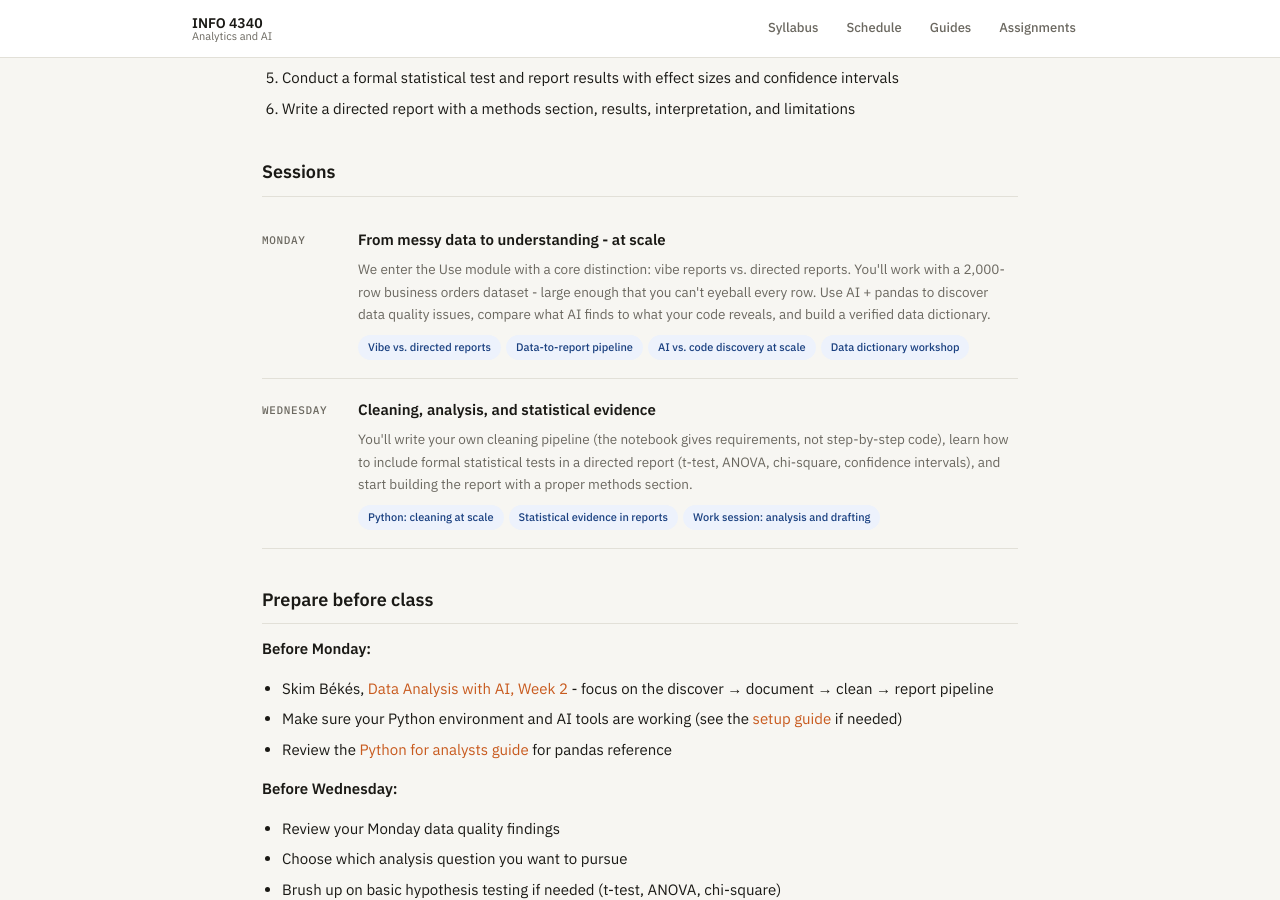
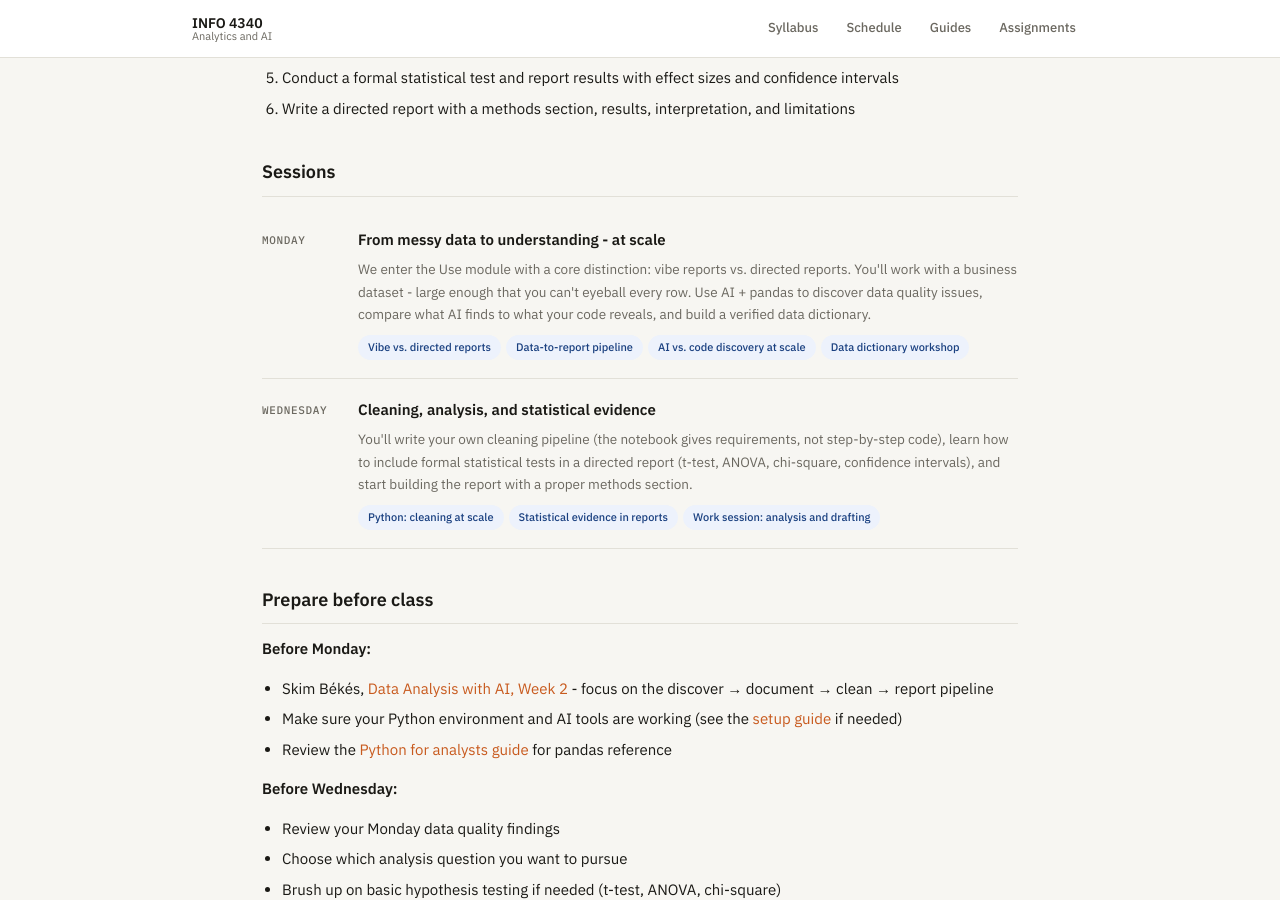
Before and after one commit to steflangehennig/info4340, a Jekyll site: the page built from schedule/week-3.md, in a window 1280 px wide and 900 px high, scrolled down 499 px. Built offline with Jekyll 4.4.1, drawn with Linux system fonts in a browser that asks for light colours.

Commit message:
remove dataset error

```diff
--- a/schedule/week-3.md
+++ b/schedule/week-3.md
@@ -28,7 +28,7 @@ By the end of this week, you should be able to:
   <div class="session-label">Monday</div>
   <div class="session-content">
     <div class="session-title">From messy data to understanding - at scale</div>
-    <p>We enter the Use module with a core distinction: vibe reports vs. directed reports. You'll work with a 2,000-row business orders dataset - large enough that you can't eyeball every row. Use AI + pandas to discover data quality issues, compare what AI finds to what your code reveals, and build a verified data dictionary.</p>
+    <p>We enter the Use module with a core distinction: vibe reports vs. directed reports. You'll work with a business dataset - large enough that you can't eyeball every row. Use AI + pandas to discover data quality issues, compare what AI finds to what your code reveals, and build a verified data dictionary.</p>
     <div class="session-topics">
       <span class="topic-tag">Vibe vs. directed reports</span>
       <span class="topic-tag">Data-to-report pipeline</span>
```
